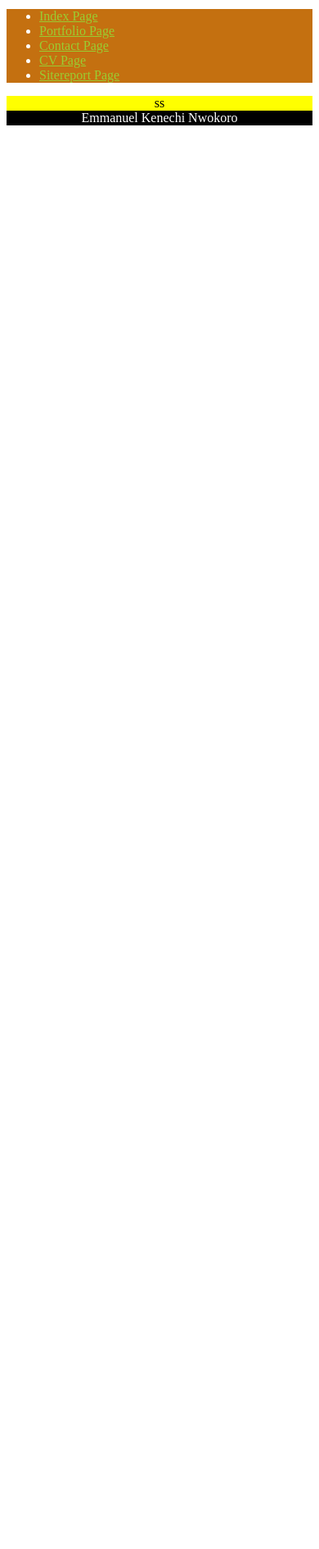
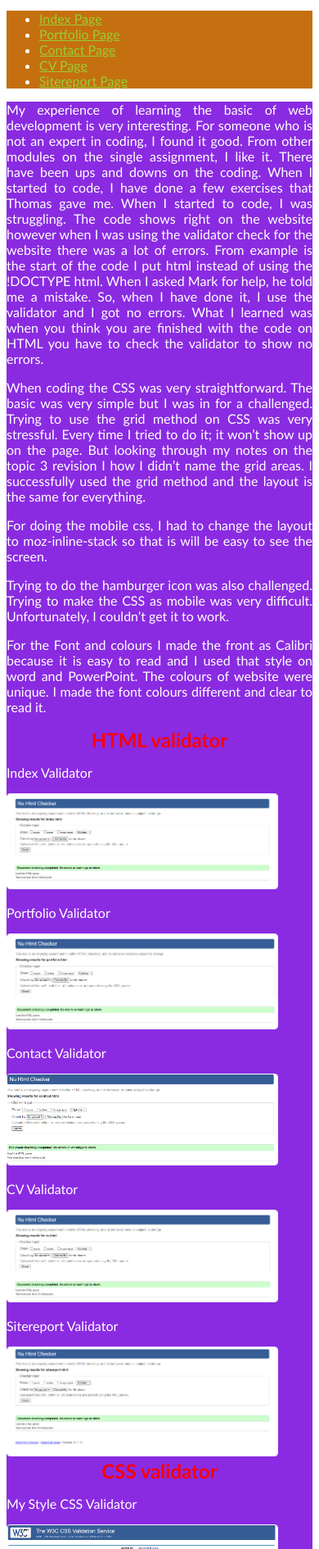
Before and after one commit to emmanuelnn/web-dev-assign, a plain HTML site: page sitereport.html in a window 390 px wide. Shown: the part 110-2000 px from the top of the page at 82% size. Before the commit the page ends 844 px from the top, so only its background shows below. Drawn offline with Linux system fonts and the light colour scheme.

Commit message:
Finishing the html and css

```diff
--- a/css/mobile.css
+++ b/css/mobile.css
@@ -70,11 +70,33 @@ footer{
 
 }
 
-    body {
-    display: -moz-inline-stack;
+body{
+    font-family: Calibri;
+    display: -moz-stack;
     grid-template-columns: 25% 50% 25%;
     grid-template-rows: auto;
     grid-template-areas: "h1 h1 h1"
                         "nav main aside"
                         "footer footer footer";
+
 }
+
+h4{
+    color: rgba(136, 95, 20, 0.507);
+
+}
+
+h5{
+    color: yellow;
+}
+
+h3{
+    color: red;
+}
+
+img{
+    border-radius: 4px;
+    border: 1px solid white;
+    height: auto;
+    width: 330px;
+  }
--- a/css/mystyle.css
+++ b/css/mystyle.css
@@ -5,6 +5,9 @@ h1{
    grid-area: h1;
    margin: 0;
    text-align: center;
+   font-family: Calibri;
+
+
 
 }
 
@@ -20,11 +23,7 @@ nav ul{
     display: list-item;
     grid-template-columns: 20% 20% 20% 20% 20%;
 }
-nav ul li{
 
-
-
-}
 main{
     background-color: blueviolet;
     color: white;
@@ -56,7 +55,6 @@ footer{
     color: red;
     margin: 0;
     text-align: center;
-
 }
 
 p{
@@ -70,15 +68,14 @@ footer{
 
 a{
     color:yellowgreen
-
 }
 
 a:hover{
     color:white
-
 }
 
-    body {
+body{
+    font-family: Calibri;
     display: grid;
     grid-template-columns: 25% 50% 25%;
     grid-template-rows: auto;
@@ -86,3 +83,22 @@ footer{
                         "nav main aside"
                         "footer footer footer";
 }
+
+h4{
+    color: rgba(136, 95, 20, 0.507);
+}
+
+h5{
+    color: yellow;
+}
+
+h3{
+    color: red;
+}
+
+img{
+    border-radius: 4px;
+    border: 1px solid white;
+    height: auto;
+    width: 550px;
+  }
--- a/sitereport.html
+++ b/sitereport.html
@@ -30,6 +30,7 @@
                 <li>
                     <a href="contact.html"> Contact Page </a>
                 </li>
+
                 <li>
                     <a href="cv.html"> CV Page</a>
                 </li>
@@ -38,25 +39,65 @@
                      <a href="sitereport.html"> Sitereport Page</a>
                 </li>
 
-        </ul>
+            </ul>
 
         </nav>
 
 
         <main>
-            <p></p>
+            <p>My experience of learning the basic of web development is very interesting. For someone who is not an expert in coding, I found it good. From other modules on the single assignment, I like it. There have been ups and downs on the coding. When I started to code, I have done a few exercises that Thomas gave me. When I started to code, I was struggling. The code shows right on the website however when I was using the validator check for the website there was a lot of errors. From example is the start of the code I put html instead of using the !DOCTYPE html. When I asked Mark for help, he told me a mistake. So, when I have done it, I use the validator and I got no errors. What I learned was when you think you are finished with the code on HTML you have to check the validator to show no errors.</p>
+
+            <p>When coding the CSS was very straightforward. The basic was very simple but I was in for a challenged. Trying to use the grid method on CSS was very stressful. Every time I tried to do it; it won’t show up on the page. But looking through my notes on the topic 3 revision I how I didn’t name the grid areas. I successfully used the grid method and the layout is the same for everything.</p>
+
+            <p>For doing the mobile css, I had to change the layout to moz-inline-stack so that is will be easy to see the screen.</p>
+
+            <p>Trying to do the hamburger icon was also challenged. Trying to make the CSS as mobile was very difficult. Unfortunately, I couldn’t get it to work.</p>
+
+            <p>For the Font and colours I made the front as Calibri because it is easy to read and I used that style on word and PowerPoint. The colours of website were unique. I made the font colours different and clear to read it.</p>
+
+            <h2>HTML validator</h2>
+
+                <P>Index Validator</P>
+                    <img src="images/indexvalidator.PNG" alt="Index Validator"/>
+
+                <P>Portfolio Validator</P>
+                    <img src="images/portfoliovalidator.PNG" alt="Portfolio Validator"/>
+
+                <P>Contact Validator</P>
+                    <img src="images/contactvalidator.PNG" alt="Contact Validator"/>
+
+                <P>CV Validator</P>
+                    <img src="images/cvvalidator.PNG" alt="CV Validator"/>
+
+
+                <P>Sitereport Validator</P>
+                    <img src="images/sitereportvalidator.PNG" alt="Sitereport Validator"/>
+
+
+
+            <h2>CSS validator</h2>
+
+                <P>My Style CSS Validator</P>
+                    <img src="images/mystylecss.PNG" alt="My Style CSS Validator"/>
+
+                <P>Mobile CSS Validator</P>
+                    <img src="images/mobilecss.PNG" alt="Mobile CSS Validator"/>
+
+
+
         </main>
 
-    </body>
+
 
     <aside>
-        ss
+        This Sitereport will explain my experience of learning the basics of web development, coding, design and debugging process.
     </aside>
 
     <footer>
         Emmanuel Kenechi Nwokoro
     </footer>
 
+    </body>
 
 
 
```
Also changed, not shown: contact.html (+1 -2 lines), cv.html (+6 -5 lines), portfolio.html (+5 -2 lines), images/contactvalidator.PNG (added), images/cvvalidator.PNG (added), images/indexvalidator.PNG (added), images/mobilecss.PNG (added), images/mystylecss.PNG (added), images/portfoliovalidator.PNG (added), images/sitereportvalidator.PNG (added), images/webdevpic1.png (added), images/webdevpic2.png (added). Lines whose indentation alone changed are shown as unchanged.
